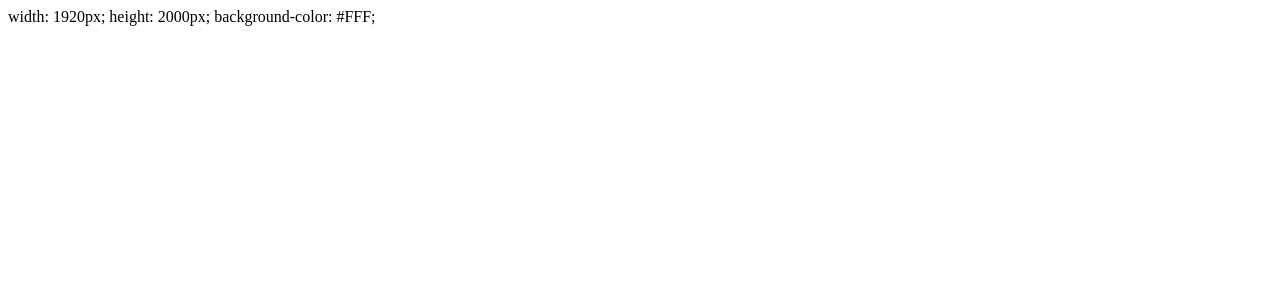
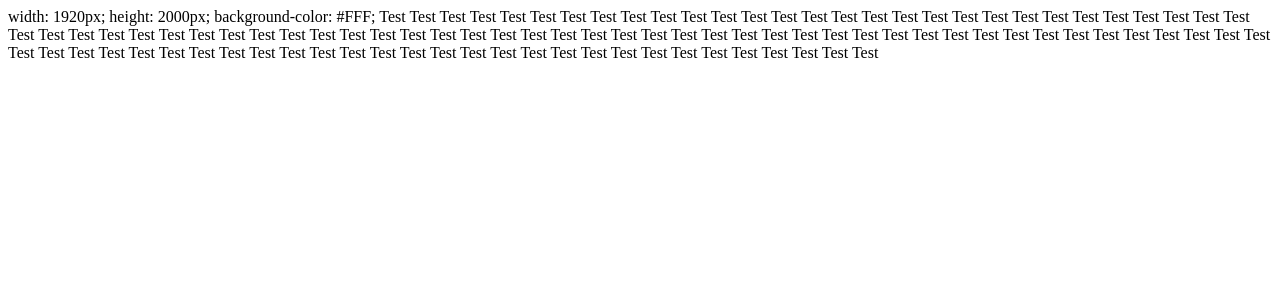
Before and after one commit to ALFFAN1992/reallydisgustingvasectomypictures, a Jekyll site: the page matrix.html, which Jekyll copies as it is, in a window 1280 px wide. Shown: the top 300 px of the page. Built offline with Jekyll 4.4.1, drawn with Linux system fonts in a browser that asks for light colours.

Commit message:
Update matrix.html

```diff
--- a/matrix.html
+++ b/matrix.html
@@ -17,6 +17,9 @@
   height: 2000px;
   background-color: #FFF;
 
+
+ Test Test Test Test Test Test Test Test Test Test Test Test Test Test Test Test Test Test Test Test Test Test Test Test Test Test Test Test Test Test Test Test Test Test Test Test Test Test Test Test Test Test Test Test Test Test Test Test Test Test Test Test Test Test Test Test Test Test Test Test Test Test Test Test Test Test Test Test Test Test Test Test Test Test Test Test Test Test Test Test Test Test Test Test Test Test Test Test Test Test Test Test Test Test Test Test Test Test Test Test
+
 </body>
 
 <style>
```
